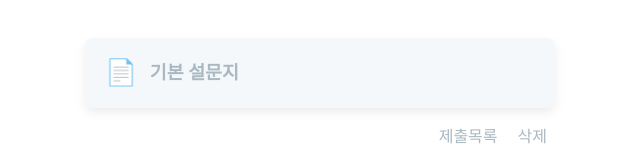
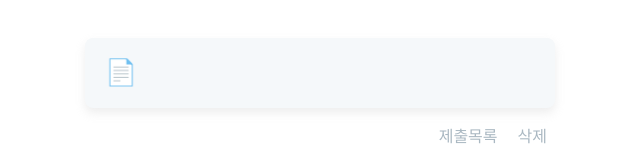
Before and after one commit to hinyc/wanted-codestates-project-10-7, a React (Create React App) app: page /create-form in a window 1280 px wide. Both pictures are taken after a click on the button "저장하기". Shown: the part 161-315 px from the top of the page, without its empty margins (320-960 px from the left). Built offline with nearby package versions, Linux system fonts and the light colour scheme.

Commit message:
깨진 코드 수정

```diff
--- a/src/components/RecentSurvey/BasicSurvey.jsx
+++ b/src/components/RecentSurvey/BasicSurvey.jsx
@@ -45,24 +45,25 @@ const form = [
   },
 ];
 
-const BasicSurvey = ({ id }) => {
+const BasicSurvey = ({ info }) => {
+  console.log(info);
   const navigate = useNavigate();
   const moveHandler = () => {
     window.localStorage.setItem('testForm', JSON.stringify(form));
-    navigate(`/submit/${id}`);
+    navigate(`/submit/${info.id}`);
   };
   return (
     <>
       <BasicSurveyBox>
         <TopBox onClick={moveHandler}>
           <p className="note_icons">📄</p>
-          <h1>기본 설문지</h1>
+          <h1>{info.title}</h1>
         </TopBox>
         <BottomBox>
           <p
             className="on_list"
             onClick={() => {
-              navigate(`/submit/${id}/list`);
+              navigate(`/submit/${info.id}/list`);
             }}
           >
             제출목록
--- a/src/components/RecentSurvey/RecentSurvey.jsx
+++ b/src/components/RecentSurvey/RecentSurvey.jsx
@@ -5,6 +5,9 @@ import BasicSurvey from './BasicSurvey';
 
 const RecentSurvey = () => {
   const navigate = useNavigate();
+
+  const surveyList = JSON.parse(window.localStorage.getItem('forms'));
+
   return (
     <>
       <RecentSurveyBox>
@@ -23,7 +26,9 @@ const RecentSurvey = () => {
           </RightBox>
         </TopBox>
         <SurveyListBox>
-          <BasicSurvey id={'testForm'} />
+          {surveyList.map((info, idx) => (
+            <BasicSurvey key={idx} info={info} />
+          ))}
         </SurveyListBox>
       </RecentSurveyBox>
     </>
--- a/src/modules/completeSurvey.js
+++ b/src/modules/completeSurvey.js
@@ -1,3 +1,5 @@
 const COMPLETE_SURVEY = 'completeSurvey/COMPLETE_SURVEY';
 
 const completeSurvey = (data) => ({ type: COMPLETE_SURVEY, data });
+
+const initialState = [];
--- a/src/pages/CreateForm.jsx
+++ b/src/pages/CreateForm.jsx
@@ -16,9 +16,9 @@ const initialState = {
   options: [],
   contents: '',
 };
-const formId = 'form_' + uuidv4().slice(0, ID_LENGTH);
 
 export default function CreateForm() {
+  const formId = 'form_' + uuidv4().slice(0, ID_LENGTH);
   const [forms, setForms] = useState([]);
   const [fieldList, setFieldList] = useState([initialState]);
   const formTitleRef = useRef();
--- a/src/pages/Submit.jsx
+++ b/src/pages/Submit.jsx
@@ -53,7 +53,6 @@ export default function Submit() {
 
   return (
     <Container>
-
       <Wrapper>
         {form.map((el) => {
           return <Form key={el.id} data={el} />;
```
